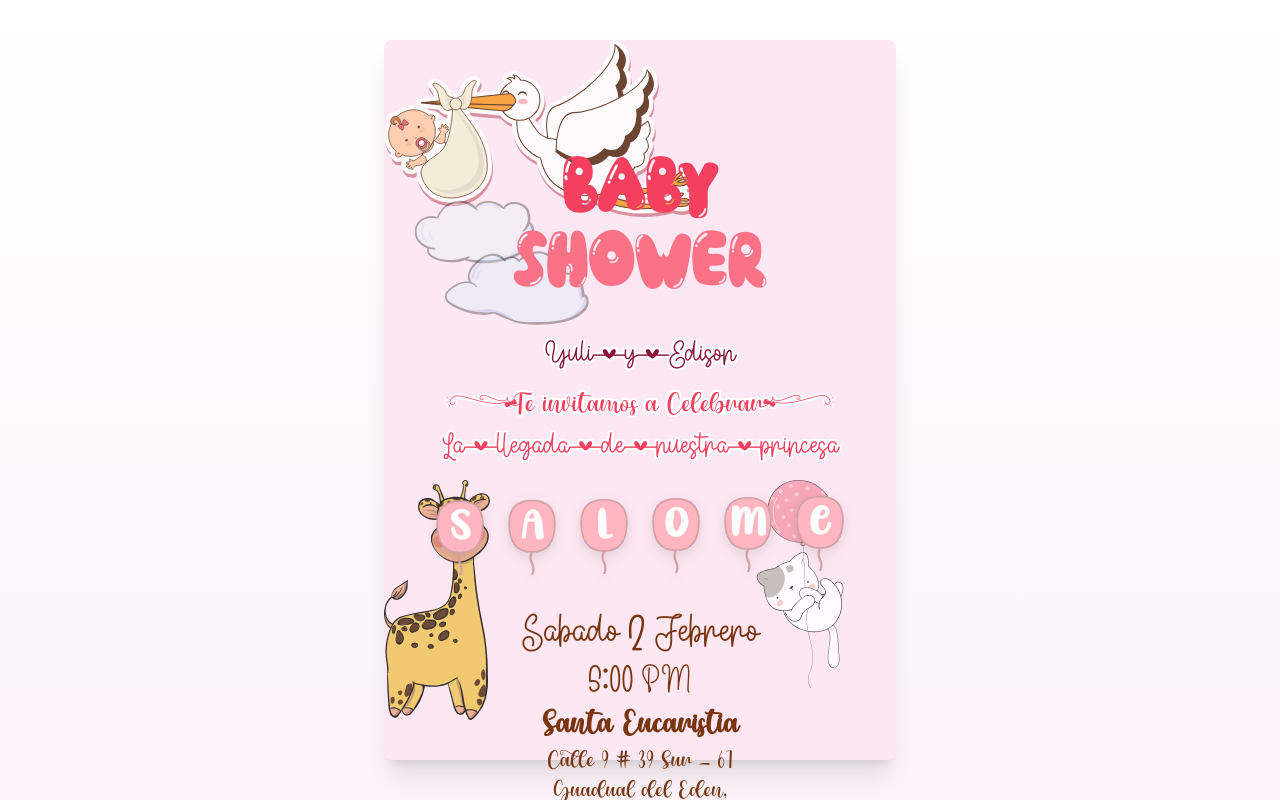
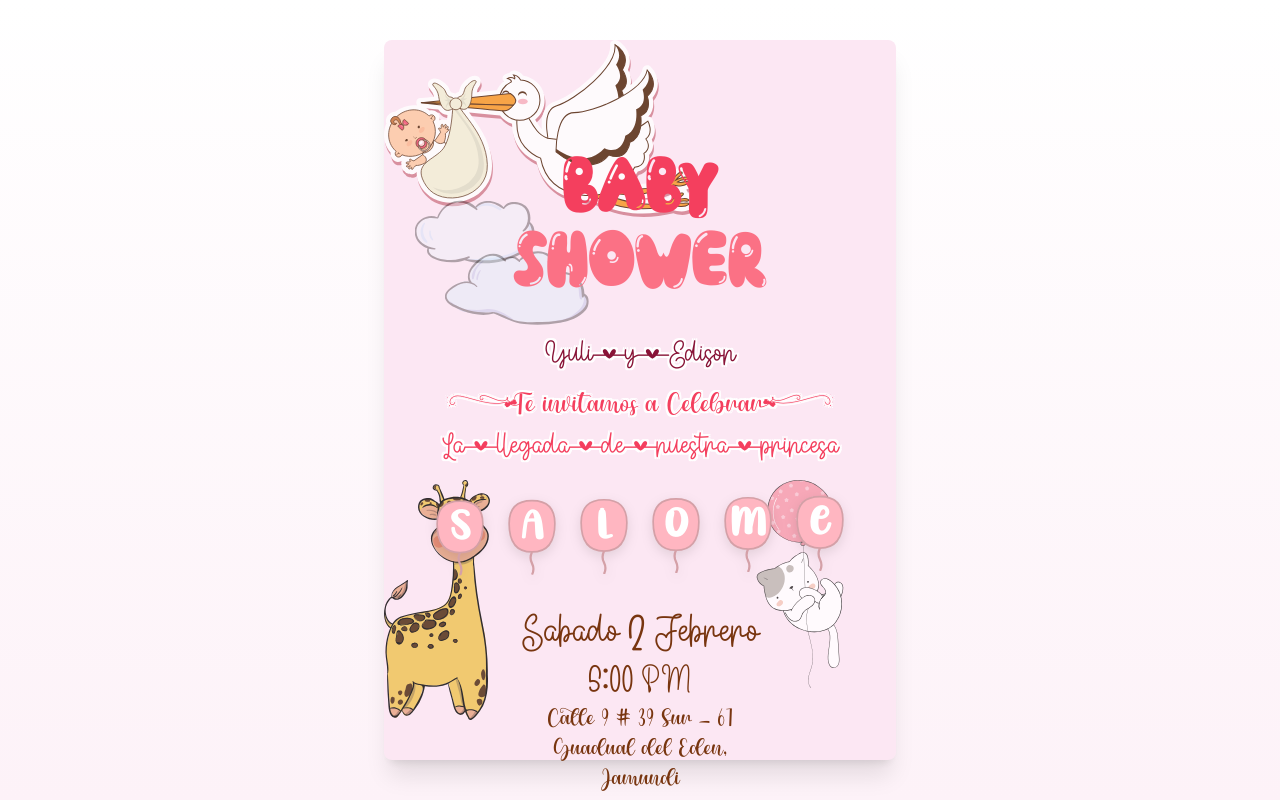
Before and after one commit to edison-enriquez/baby-shower-invitation, a Next.js app: page / in a window 1280 px wide. Built offline with nearby package versions, Linux system fonts and the light colour scheme.

Commit message:
Update page.js

```diff
--- a/src/app/page.js
+++ b/src/app/page.js
@@ -129,7 +129,7 @@ const MainInvitation = () => (
       </div>
 
       <div className="mt-[1vh] text-[2vh] sm:text-[2.5vh] text-amber-900 font-girl2">
-        <div className="text-[3vh] sm:text-[3.5vh] font-bold">Santa Eucaristía</div>
+          {/*<div className="text-[3vh] sm:text-[3.5vh] font-bold">Santa Eucaristía</div>*/}
         <div>Calle 9 # 39 Sur - 67 <br /> Guadual del Eden,<br /> Jamundí</div>
       </div>
     </div>
```
